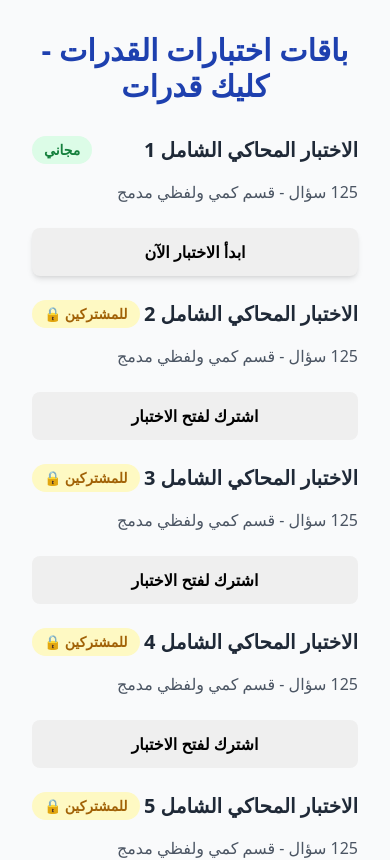
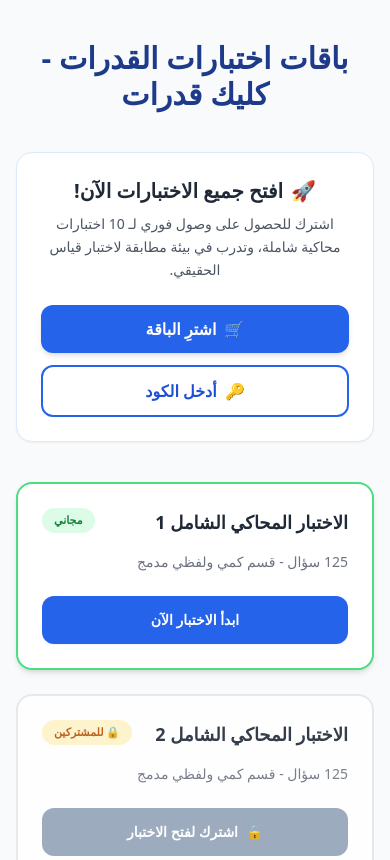
Before and after one commit to engaziasa-lang/engazia-app, a Next.js app: page /qudurat/exams in a window 390 px wide. Shown: the top 860 px of the page. Built offline with nearby package versions, Linux system fonts and the light colour scheme.

Commit message:
Update page.tsx

```diff
--- a/app/qudurat/exams/page.tsx
+++ b/app/qudurat/exams/page.tsx
@@ -1,10 +1,229 @@
 // app/qudurat/exams/page.tsx
-import ExamsDashboard from '../components/ExamsDashboard';
+'use client';
+export const dynamic = 'force-dynamic';
+
+import { useState, useEffect } from 'react';
+import { useRouter } from 'next/navigation';
+import { EXAMS_DATA } from '../lib/examsConfig';
+
+// مكون نافذة التفعيل
+function ActivationModalComponent({
+  isOpen,
+  onClose,
+  code,
+  setCode,
+  error,
+  onActivate,
+  isActivating
+}: {
+  isOpen: boolean;
+  onClose: () => void;
+  code: string;
+  setCode: (val: string) => void;
+  error: string;
+  onActivate: () => void;
+  isActivating: boolean;
+}) {
+  if (!isOpen) return null;
+
+  return (
+    <div className="fixed inset-0 bg-black/50 backdrop-blur-sm flex items-center justify-center z-[100] p-4" dir="rtl">
+      <div className="bg-white rounded-2xl shadow-2xl p-6 md:p-8 max-w-md w-full border border-gray-100">
+        <div className="flex justify-between items-center mb-6">
+          <h2 className="text-xl font-bold text-gray-800">🔑 تفعيل الاشتراك</h2>
+          <button onClick={onClose} disabled={isActivating} className="text-gray-400 hover:text-gray-600 font-bold text-2xl cursor-pointer leading-none">&times;</button>
+        </div>
+        <p className="text-gray-600 text-sm mb-4 leading-relaxed">
+          أدخل كود التفعيل الذي وصلك عبر البريد الإلكتروني أو رسالة الجوال لفتح جميع الاختبارات. <br/>
+          <span className="text-xs text-red-500 font-medium mt-1 inline-block">ملاحظة: سيتم ربط الكود بهذا الجهاز فقط.</span>
+        </p>
+
+        <input
+          type="text"
+          placeholder="مثال: QUD-XXXX"
+          value={code}
+          onChange={(e) => setCode(e.target.value)}
+          disabled={isActivating}
+          className="w-full border-2 border-gray-200 rounded-xl p-3 text-center text-lg font-bold tracking-widest text-gray-800 uppercase focus:border-blue-500 focus:outline-none transition-all mb-2 disabled:bg-gray-50 disabled:text-gray-400"
+          dir="ltr"
+          autoFocus
+        />
+        {error && <p className="text-red-500 text-xs font-bold mb-4">{error}</p>}
+
+        <div className="mt-6 flex gap-3">
+          <button
+            onClick={onActivate}
+            disabled={isActivating}
+            className={`flex-1 text-white font-bold py-3 rounded-xl transition-all shadow-md ${isActivating ? 'bg-blue-400 cursor-not-allowed' : 'bg-blue-600 hover:bg-blue-700 cursor-pointer'}`}
+          >
+            {isActivating ? 'جاري التحقق...' : 'تفعيل الآن'}
+          </button>
+          <button
+            onClick={onClose}
+            disabled={isActivating}
+            className="flex-1 bg-gray-100 text-gray-700 font-bold py-3 rounded-xl hover:bg-gray-200 transition-all cursor-pointer disabled:opacity-50"
+          >
+            إلغاء
+          </button>
+        </div>
+      </div>
+    </div>
+  );
+}
 
 export default function ExamsPage() {
+  const router = useRouter();
+  const [isUserSubscribed, setIsUserSubscribed] = useState(false);
+  const [deviceId, setDeviceId] = useState('');
+  const [isModalOpen, setIsModalOpen] = useState(false);
+  const [activationCode, setActivationCode] = useState('');
+  const [activationError, setActivationError] = useState('');
+  const [isActivating, setIsActivating] = useState(false);
+  const [mounted, setMounted] = useState(false);
+
+  useEffect(() => {
+    setMounted(true);
+    const subStatus = localStorage.getItem('qudurat_subscribed') === 'true';
+    setIsUserSubscribed(subStatus);
+
+    let id = localStorage.getItem('qudurat_device_id');
+    if (!id) {
+      id = 'dev_' + Math.random().toString(36).substring(2, 15);
+      localStorage.setItem('qudurat_device_id', id);
+    }
+    setDeviceId(id);
+  }, []);
+
+  const handleActivateCode = async () => {
+    setActivationError('');
+    if (!activationCode.trim()) {
+      setActivationError('الرجاء إدخال كود التفعيل.');
+      return;
+    }
+
+    setIsActivating(true);
+    try {
+      const response = await fetch('/api/activate', {
+        method: 'POST',
+        headers: { 'Content-Type': 'application/json' },
+        body: JSON.stringify({ code: activationCode, deviceId: deviceId }),
+      });
+
+      const data = await response.json();
+
+      if (response.ok && data.success) {
+        setIsUserSubscribed(true);
+        localStorage.setItem('qudurat_subscribed', 'true');
+        setIsModalOpen(false);
+        setActivationCode('');
+        alert(data.message);
+      } else {
+        setActivationError(data.message || 'الكود غير صحيح أو تم استخدامه مسبقاً.');
+      }
+    } catch (error) {
+      setActivationError('حدث خطأ في الاتصال بالخادم. تأكد من اتصالك بالإنترنت وحاول مرة أخرى.');
+    } finally {
+      setIsActivating(false);
+    }
+  };
+
+  const handleStartExam = (examId: number) => {
+    router.push(`/qudurat/test?examId=${examId}`);
+  };
+
+  // وظيفة لتسهيل تجربة المستخدم: عند الضغط على اختبار مغلق تفتح له نافذة التفعيل فوراً
+  const handleLockedExamClick = () => {
+    setIsModalOpen(true);
+  };
+
+  if (!mounted) return null;
+
   return (
-    <main>
-      <ExamsDashboard />
-    </main>
+    <div className="min-h-screen bg-gray-50 py-10 px-4 md:px-8" dir="rtl">
+      <ActivationModalComponent
+        isOpen={isModalOpen}
+        onClose={() => setIsModalOpen(false)}
+        code={activationCode}
+        setCode={setActivationCode}
+        error={activationError}
+        onActivate={handleActivateCode}
+        isActivating={isActivating}
+      />
+
+      <div className="max-w-6xl mx-auto">
+        <h1 className="text-3xl md:text-4xl font-bold text-center text-blue-900 mb-10">
+          باقات اختبارات القدرات - كليك قدرات
+        </h1>
+
+        {/* اللافتة التسويقية الجديدة للشراء والتفعيل */}
+        {!isUserSubscribed ? (
+          <div className="bg-white rounded-2xl shadow-sm border border-blue-100 p-6 md:p-8 mb-10 flex flex-col md:flex-row justify-between items-center gap-6">
+            <div className="text-center md:text-right">
+              <h2 className="text-xl md:text-2xl font-bold text-gray-800 mb-2 flex items-center justify-center md:justify-start gap-2">
+                <span>🚀</span> افتح جميع الاختبارات الآن!
+              </h2>
+              <p className="text-gray-600 text-sm md:text-base leading-relaxed">
+                اشترك للحصول على وصول فوري لـ 10 اختبارات محاكية شاملة، وتدرب في بيئة مطابقة لاختبار قياس الحقيقي.
+              </p>
+            </div>
+            <div className="flex flex-col sm:flex-row gap-3 w-full md:w-auto flex-shrink-0">
+              <a
+                href="https://enjazya.lemonsqueezy.com/checkout/buy/13f3f36f-c53b-4227-91c6-b556ae13aee2"
+                target="_blank"
+                rel="noopener noreferrer"
+                className="text-center bg-blue-600 text-white font-bold py-3 px-8 rounded-xl hover:bg-blue-700 transition-all shadow-md cursor-pointer flex items-center justify-center gap-2"
+              >
+                <span>🛒</span> اشترِ الباقة
+              </a>
+              <button
+                onClick={() => setIsModalOpen(true)}
+                className="text-center bg-white border-2 border-blue-600 text-blue-700 font-bold py-3 px-8 rounded-xl hover:bg-blue-50 transition-all cursor-pointer flex items-center justify-center gap-2"
+              >
+                <span>🔑</span> أدخل الكود
+              </button>
+            </div>
+          </div>
+        ) : (
+          <div className="bg-green-50 rounded-2xl border border-green-200 p-6 mb-10 flex items-center justify-center gap-3">
+            <span className="text-2xl">🌟</span>
+            <p className="text-green-800 font-bold text-lg">حسابك VIP مفعل. جميع الاختبارات متاحة لك الآن للتدرب!</p>
+          </div>
+        )}
+
+        {/* شبكة الاختبارات */}
+        <div className="grid grid-cols-1 md:grid-cols-2 lg:grid-cols-3 gap-6">
+          {EXAMS_DATA.map((exam) => {
+            const isLocked = !exam.isFree && !isUserSubscribed;
+            return (
+              <div key={exam.id} className={`bg-white rounded-2xl p-6 border-2 transition-all flex flex-col ${isLocked ? 'border-gray-200 opacity-90 hover:opacity-100' : 'border-green-400 shadow-md'}`}>
+                <div className="flex justify-between items-start mb-4">
+                  <h3 className="font-bold text-lg text-gray-800">{exam.title}</h3>
+                  {exam.isFree && <span className="bg-green-100 text-green-700 text-[11px] font-bold px-3 py-1 rounded-full whitespace-nowrap">مجاني</span>}
+                  {isLocked && <span className="bg-amber-100 text-amber-700 text-[11px] font-bold px-3 py-1 rounded-full flex items-center gap-1 whitespace-nowrap">🔒 للمشتركين</span>}
+                </div>
+
+                <p className="text-gray-500 text-sm mb-6 flex-grow">{exam.description}</p>
+
+                {isLocked ? (
+                  <button
+                    onClick={handleLockedExamClick}
+                    className="w-full bg-slate-400 text-white font-bold py-3.5 rounded-xl cursor-pointer hover:bg-slate-500 transition-all text-sm flex items-center justify-center gap-2"
+                  >
+                    <span>🔒</span> اشترك لفتح الاختبار
+                  </button>
+                ) : (
+                  <button
+                    onClick={() => handleStartExam(exam.id)}
+                    className="w-full bg-blue-600 text-white font-bold py-3.5 rounded-xl cursor-pointer hover:bg-blue-700 transition-all shadow-sm text-sm"
+                  >
+                    ابدأ الاختبار الآن
+                  </button>
+                )}
+              </div>
+            );
+          })}
+        </div>
+      </div>
+    </div>
   );
 }
```
